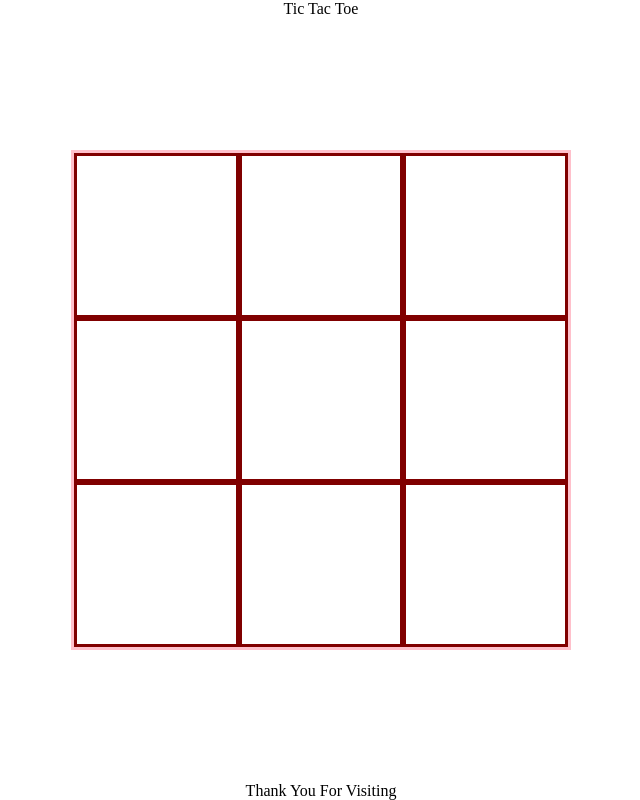
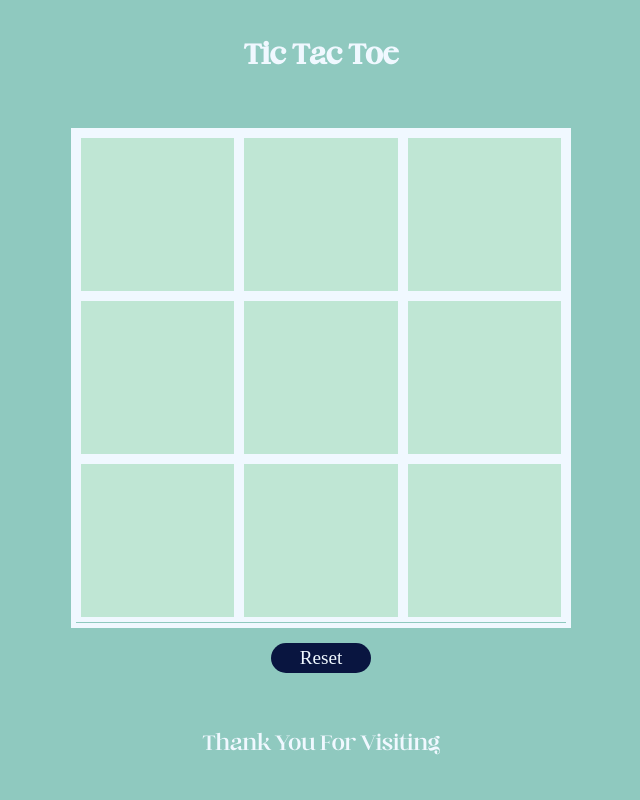
Before and after one commit to Jade-Crowness/tic-tac-toe, a plain HTML site: page index.html in a window 1280 px wide. Shown: the whole page, without its empty margins (319-959 px from the left). Drawn offline with Linux system fonts and the light colour scheme.

Commit message:
redesign

```diff
--- /dev/null
+++ b/footer.css
@@ -0,0 +1,17 @@
+@font-face {
+    font-family: chatime;
+    src: url(./fonts/chatime/chatime.otf);
+}
+
+footer {
+    display: flex;
+    justify-content: center;
+    align-items: center;
+    height: 20vh;
+}
+
+footer > * {
+    color: aliceblue;
+    font-family: chatime;
+    font-size: 1.5rem;
+}
--- /dev/null
+++ b/header.css
@@ -0,0 +1,16 @@
+@font-face {
+    font-family: chatime;
+    src: url(./fonts/chatime/chatime.otf);
+}
+
+header {
+    display: flex;
+    justify-content: center;
+    align-items: center;
+    height: 20vh;
+}
+
+h1 {
+    color: aliceblue;
+    font-family: chatime;
+}
--- a/index.html
+++ b/index.html
@@ -4,13 +4,15 @@
     <meta charset="UTF-8">
     <meta name="viewport" content="width=device-width, initial-scale=1.0">
     <title>Tic Tac Toe</title>
-    <link rel="stylesheet" href="./permanent_styles.css">
-    <link rel="stylesheet" href="./main_styles.css">
+    <link rel="stylesheet" href="./permanent.css">
+    <link rel="stylesheet" href="./main.css">
+    <link rel="stylesheet" href="./header.css">
+    <link rel="stylesheet" href="./footer.css">
     <script src="./script.js" defer></script>
 </head>
 <body>
     <header>
-        <div>Tic Tac Toe</div>
+        <h1>Tic Tac Toe</h1>
     </header>
     <main>
         <div id="gameboard">
@@ -24,6 +26,7 @@
             <div cell-index="7" class="gameCell"></div>
             <div cell-index="8" class="gameCell"></div>
         </div>
+        <button id="resetData">Reset</button>
     </main>
     <footer>
         <div>Thank You For Visiting</div>
--- /dev/null
+++ b/main.css
@@ -0,0 +1,64 @@
+@import url('https://fonts.googleapis.com/css2?family=Roboto:ital,wght@0,100..900;1,100..900&display=swap');
+
+
+.roboto-normal {
+  font-family: "Roboto", sans-serif;
+  font-optical-sizing: auto;
+  font-weight: 100;
+  font-style: normal;
+  font-variation-settings:
+    "wdth" 100;
+}
+
+main {
+    display: flex;
+    justify-content: center;
+    align-items: center;
+    flex-direction: column;
+    gap: 15px;
+    padding: 15px;
+}
+
+#gameboard {
+    display: grid;
+    height: 500px;
+    width: 500px;
+    grid-template: repeat(3, 1fr) / repeat(3, 1fr);
+    border: 5px solid aliceblue;
+}
+
+.gameCell {
+    display: flex;
+    justify-content: center;
+    align-items: center;
+    border: 5px solid aliceblue;
+    background-color: #bfe6d4;
+    font-size: 3rem;
+    color: #18263a;
+}
+
+.gameCell:hover {
+    cursor: pointer;
+}
+
+.winningCell {
+    background-color: #18263a;
+    color: #bfe6d4;
+}
+
+#resetData {
+    cursor: pointer;
+    font-size: 1.2rem;
+    width: 100px;
+    height: 30px;
+    border-radius: 25px;
+    text-align: center;
+    background-color: #091540;
+    color: aliceblue;
+    font-family: roboto-normal;
+}
+
+#resetData:hover {
+    background-color: aliceblue;
+    color: #091540;
+}
--- /dev/null
+++ b/permanent.css
@@ -0,0 +1,16 @@
+* {
+    box-sizing: border-box;
+    padding: 0;
+    margin: 0;
+    border: 0;
+    text-align: center;
+    font-family: sans-serif;
+}
+
+body {
+    width: 100vw;
+    height: 100vh;
+    display: flex;
+    flex-direction: column;
+    background-color: #8fc9bf;
+}
--- a/script.js
+++ b/script.js
@@ -1,4 +1,5 @@
-const gameCells = document.querySelectorAll('.gameCell');
+const gameCells = document.querySelectorAll(".gameCell");
+const resetData = document.querySelector("#resetData")
 
 const gameBoard = (function() {
 
@@ -22,13 +23,23 @@ const gameBoard = (function() {
                 for (let i = 0; i < gameCells.length; i++) {
                     const win_index = parseInt(gameCells[i].getAttribute("cell-index"));
                     if (winCondition.includes(win_index)) {
-                        gameCells[win_index].classList.add('win');
+                        gameCells[win_index].classList.add("winningCell");
                     }
                 }
                 gameOver = true;
                 return;
             }
         }
+    }
+
+    function resetAllData() {
+        cells = ["", "", "", "", "", "", "", "", ""];
+        gameCells.forEach(function(cell) {
+            cell.textContent = "";
+            cell.classList.remove("winningCell");
+        });
+        currentPlayer = playerX;
+        gameOver = false;
     }
 
     function cellClicked() {
@@ -41,10 +52,12 @@ const gameBoard = (function() {
         checkWinner();
     }
 
-    return {cellClicked};
+    return {cellClicked, resetAllData};
 
 })();
 
 gameCells.forEach(function(cell) {
     cell.addEventListener('click', gameBoard.cellClicked);
 })
+
+resetData.addEventListener('click', gameBoard.resetAllData)
```
Also changed, not shown: fonts/chatime/chatime.otf (added), 1 other file.
